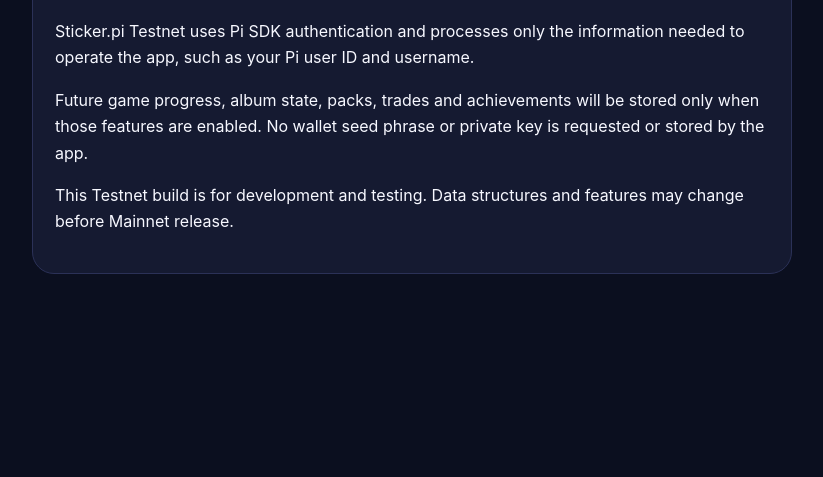
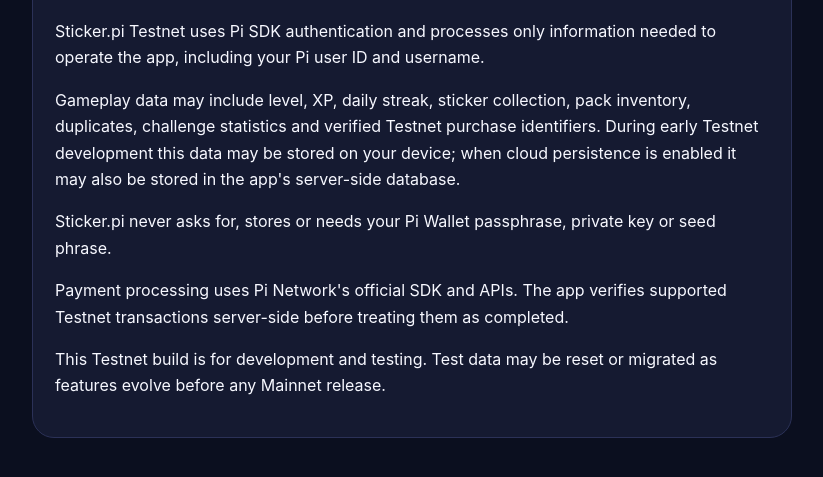
Before and after one commit to Giulex84/sticker-pi-testnet, a website: page privacy.html in a window 1280 px wide. Shown: the part 163-640 px from the top of the page, without its empty margins (228-1051 px from the left). Drawn offline with Linux system fonts and the light colour scheme.

Commit message:
docs: update privacy policy for current Testnet features

```diff
--- a/privacy.html
+++ b/privacy.html
@@ -1 +1 @@
-<!doctype html><html lang="en"><head><meta charset="utf-8"><meta name="viewport" content="width=device-width,initial-scale=1"><title>Sticker.pi Privacy</title><style>body{margin:0;background:#0b0f1f;color:#f7f8ff;font-family:-apple-system,BlinkMacSystemFont,"Segoe UI",Roboto,sans-serif;line-height:1.65}.wrap{max-width:760px;margin:auto;padding:36px 18px 70px}.card{background:#151a31;border:1px solid #2b3157;border-radius:22px;padding:22px}a{color:#43e0c2}</style></head><body><main class="wrap"><a href="/">← Back</a><div class="card"><h1>Privacy Policy</h1><p>Sticker.pi Testnet uses Pi SDK authentication and processes only the information needed to operate the app, such as your Pi user ID and username.</p><p>Future game progress, album state, packs, trades and achievements will be stored only when those features are enabled. No wallet seed phrase or private key is requested or stored by the app.</p><p>This Testnet build is for development and testing. Data structures and features may change before Mainnet release.</p></div></main></body></html>
+<!doctype html><html lang="en"><head><meta charset="utf-8"><meta name="viewport" content="width=device-width,initial-scale=1"><title>Sticker.pi Privacy</title><style>body{margin:0;background:#0b0f1f;color:#f7f8ff;font-family:-apple-system,BlinkMacSystemFont,"Segoe UI",Roboto,sans-serif;line-height:1.65}.wrap{max-width:760px;margin:auto;padding:36px 18px 70px}.card{background:#151a31;border:1px solid #2b3157;border-radius:22px;padding:22px}a{color:#43e0c2}</style></head><body><main class="wrap"><a href="/">← Back</a><div class="card"><h1>Privacy Policy</h1><p>Sticker.pi Testnet uses Pi SDK authentication and processes only information needed to operate the app, including your Pi user ID and username.</p><p>Gameplay data may include level, XP, daily streak, sticker collection, pack inventory, duplicates, challenge statistics and verified Testnet purchase identifiers. During early Testnet development this data may be stored on your device; when cloud persistence is enabled it may also be stored in the app's server-side database.</p><p>Sticker.pi never asks for, stores or needs your Pi Wallet passphrase, private key or seed phrase.</p><p>Payment processing uses Pi Network's official SDK and APIs. The app verifies supported Testnet transactions server-side before treating them as completed.</p><p>This Testnet build is for development and testing. Test data may be reset or migrated as features evolve before any Mainnet release.</p></div></main></body></html>
```
